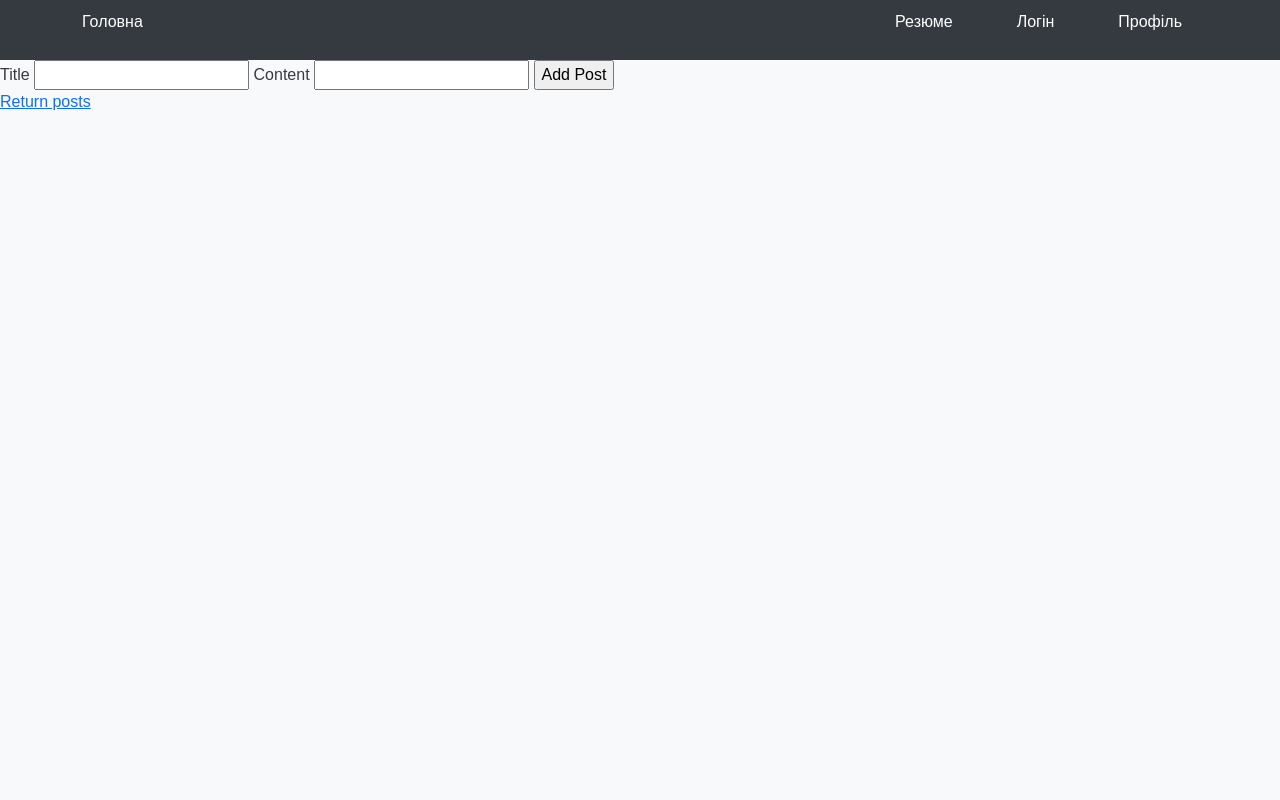
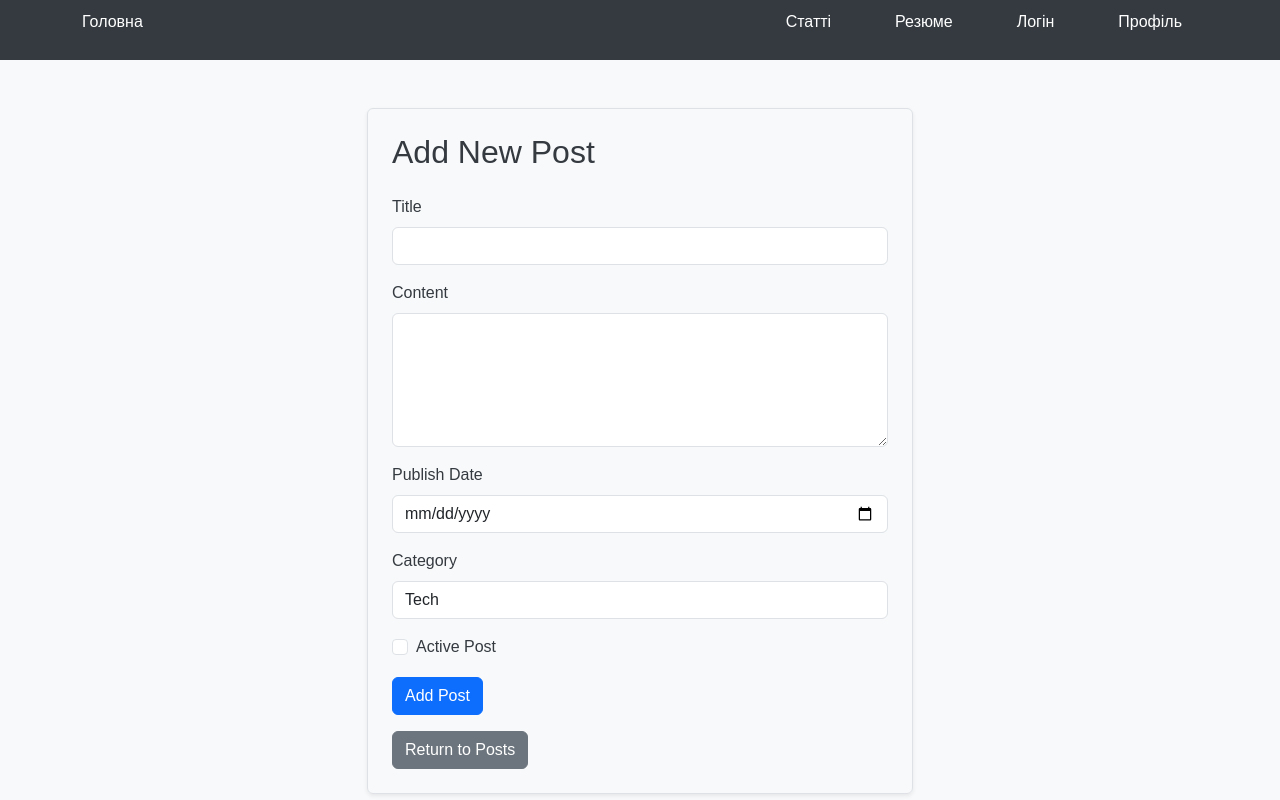
Before and after one commit to Vasil-Babi1/flask-app-lab, a Flask app: page /post/add_post in a window 1280 px wide. Run offline with Flask 3, Linux system fonts and the light colour scheme; some libraries are stand-ins or nearby versions.

Commit message:
Лабораторна робота 6

```diff
--- a/app/posts/__init__.py
+++ b/app/posts/__init__.py
@@ -1,6 +1,6 @@
 from flask import Blueprint
 
 post_bp = Blueprint("posts", __name__, url_prefix="/post",
-                    template_folder="templates")
+                    template_folder="templates/posts")
 
 from . import views
--- a/app/posts/forms.py
+++ b/app/posts/forms.py
@@ -1,8 +1,13 @@
 from flask_wtf import FlaskForm
-from wtforms import StringField, TextAreaField, SubmitField
+from wtforms import StringField, TextAreaField, SubmitField, BooleanField, DateField, SelectField
 from wtforms.validators import DataRequired, Length
+
+CATEGORIES = [('tech', 'Tech'), ('science', 'Science'), ('lifestyle', 'Lifestyle')]
 
 class PostForm(FlaskForm):
     title = StringField("Title", validators=[DataRequired(), Length(min=2)])
-    content = StringField("Content", validators=[DataRequired()])
+    content = TextAreaField("Content", render_kw={"rows": 5, "cols": 40}, validators=[DataRequired()])
+    is_active = BooleanField("Active Post")
+    publish_date = DateField("Publish Date", format="%Y-%m-%d", validators=[DataRequired()])
+    category = SelectField("Category", choices=CATEGORIES, validators=[DataRequired()])
     submit = SubmitField("Add Post")
--- a/app/posts/templates/posts/add_post.html
+++ b/app/posts/templates/posts/add_post.html
@@ -1,20 +1,30 @@
 {% extends 'base.html' %}
+{% from 'form_macros.html' import render_field %}
 
 {% block title %} Add POST {% endblock %}
 
 {% block content %}
 
-    <form action="" method="post" novalidate>
-        {{ form.hidden_tag() }}
-        {{ form.title.label }} {{ form.title() }}
-            {% for error in form.title.errors %}
-                <small>{{ error }}</small><br>
-            {% endfor %}
-
-        {{ form.content.label }} {{ form.content() }}
-        {{ form.submit() }}
-    </form>
-
-    <a href="{{ url_for("posts.get_posts") }}">Return posts</a>
+    <div class="container mt-5">
+    <div class="row justify-content-center">
+        <div class="col-md-6">
+            <div class="border p-4 rounded shadow-sm">
+                <h2 class="mb-4">Add New Post</h2>
+                <form action="" method="post" novalidate>
+                    {{ form.hidden_tag() }}
+                    {{ render_field(form.title) }}
+                    {{ render_field(form.content) }}
+                    {{ render_field(form.publish_date) }}
+                    {{ render_field(form.category) }}
+                    {{ render_field(form.is_active, is_checkbox=true) }}
+                    {{ form.submit(class="btn btn-primary mt-3") }}
+                </form>
+                <div class="mt-3">
+                    <a href="{{ url_for('posts.get_posts') }}" class="btn btn-secondary">Return to Posts</a>
+                </div>
+            </div>
+        </div>
+    </div>
+</div>
 
 {% endblock %}
--- a/app/posts/views.py
+++ b/app/posts/views.py
@@ -1,38 +1,49 @@
 from . import post_bp
-from flask import render_template, abort, flash, redirect, url_for
-from . forms import PostForm
-posts = [
-    {"id": 1, 'title': 'My First Post', 'content': 'This is the content of my first post.', 'author': 'John Doe'},
-    {"id": 2, 'title': 'Another Day', 'content': 'Today I learned about Flask macros.', 'author': 'Jane Smith'},
-    {"id": 3, 'title': 'Flask and Jinja2', 'content': 'Jinja2 is powerful for templating.', 'author': 'Mike Lee'}
-]
+from flask import render_template, abort, flash, redirect, url_for, session
+from .forms import PostForm
+from .utils import load_posts, save_posts
 
-
+posts_path = 'app/posts/posts.json'
 
 @post_bp.route('/add_post', methods=['GET', 'POST'])
 def add_post():
     form = PostForm()
     if form.validate_on_submit():
+        posts = load_posts(posts_path)
+
         title = form.title.data
         content = form.content.data
-        print(title, content)
+        category = form.category.data
+        is_active = form.is_active.data
+        publication_date = form.publish_date.data
+        author = session.get('username', "No author")
+        new_post = {
+            "id": len(posts) + 1,
+            "title": title,
+            "content": content,
+            "category": category,
+            "is_active": is_active,
+            "publication_date": publication_date.strftime("%Y-%m-%d"),
+            "author": author
+        }
+        posts.append(new_post)
+        save_posts(posts_path, posts)
         flash(f'Post {title} added successfully!', 'success')
-        return redirect(url_for('.add_post'))
+        return redirect(url_for('.get_posts'))
 
     return render_template("add_post.html", form=form)
 
 
-
-
-
-
 @post_bp.route('/')
 def get_posts():
-    return render_template("posts/posts.html", posts=posts)
+    posts = load_posts(posts_path)
+    return render_template("posts.html", posts=posts)
+
 
 @post_bp.route('/<int:id>')
 def detail_post(id):
-    if id > 3:
+    posts = load_posts(posts_path)
+    if id < 1 or id > len(posts):
         abort(404)
-    post = posts[id-1]
-    return render_template("posts/detail_post.html", post=post)
+    post = posts[id - 1]
+    return render_template("detail_post.html", post=post)
--- a/app/templates/base.html
+++ b/app/templates/base.html
@@ -5,6 +5,8 @@
     <meta name="viewport" content="width=device-width, initial-scale=1.0">
     <link href="https://cdn.jsdelivr.net/npm/bootstrap@5.3.3/dist/css/bootstrap.min.css" rel="stylesheet" integrity="sha384-QWTKZyjpPEjISv5WaRU9OFeRpok6YctnYmDr5pNlyT2bRjXh0JMhjY6hW+ALEwIH" crossorigin="anonymous">
     <link rel="stylesheet" href="{{ url_for('static', filename='style/style.css') }}">
+<link href="https://cdnjs.cloudflare.com/ajax/libs/font-awesome/6.0.0/css/all.min.css" rel="stylesheet">
+
     <title>{% block title %} {% endblock %} - FlaskApp </title>
 </head>
 
@@ -26,6 +28,7 @@
             <div class="container d-flex">
                 <a href="{{ url_for('main') }}">Головна</a>
                 <ul class="ms-auto d-flex gap-5">
+                    <li><a href="{{ url_for('posts.get_posts') }}">Статті</a></li>
                     <li><a href="{{ url_for('resume') }}">Резюме</a></li>
                     <li><a href="{{ url_for('users.login') }}">Логін</a></li>
                     <li><a href="{{ url_for('users.get_profile') }}">Профіль</a></li>
--- /dev/null
+++ b/app/templates/form_macros.html
@@ -0,0 +1,21 @@
+{% macro render_field(field, is_checkbox=False) %}
+    {% if is_checkbox %}
+        <div class="form-check mt-3">
+            {{ field(class="form-check-input") }}
+            {{ field.label(class="form-check-label") }}
+        </div>
+    {% else %}
+        <div class="form-group mt-3">
+            {{ field.label(class="form-label") }}
+            {{ field(class="form-control") }}
+            {% if field.errors %}
+                <div class="text-danger">
+                    {% for error in field.errors %}
+                        <small>{{ error }}</small><br>
+                    {% endfor %}
+                </div>
+            {% endif %}
+        </div>
+
+    {% endif %}
+{% endmacro %}
--- a/app/views.py
+++ b/app/views.py
@@ -31,3 +31,7 @@ def admin():
 @app.route("/resume")
 def resume():
     return render_template("resume.html", title="Резюме студента Бабійчука Василя")
+
+@app.errorhandler(404)
+def page_not_found(e):
+    return render_template("404.html"), 404
```
Also changed, not shown: app/posts/posts.json (added, +20 -0 lines), app/posts/templates/posts/posts.html (+34 -8 lines), app/posts/utils.py (added, +13 -0 lines), app/templates/404.html (added, +21 -0 lines).
